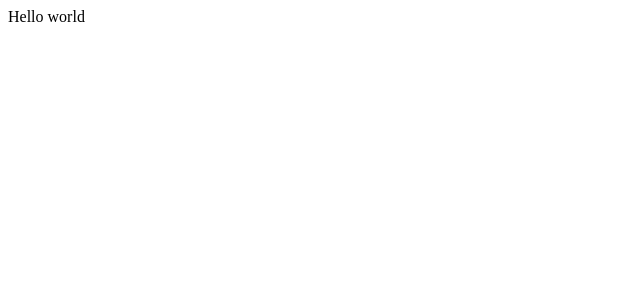
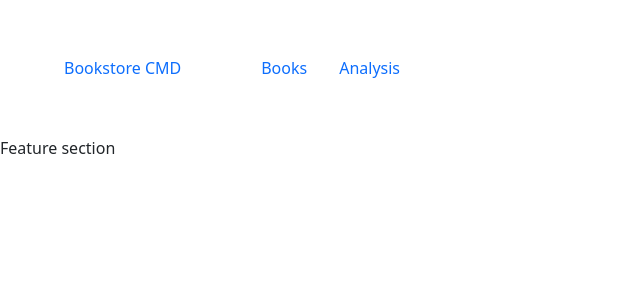
Before and after one commit to leopiresgoss/bookstore-firebase, a React (Create React App) app: page / in a window 1280 px wide. Shown: the top 300 px of the page, without its empty margins (0-640 px from the left). Built offline with nearby package versions, Linux system fonts and the light colour scheme.

Commit message:
Add Navbar

```diff
--- a/package.json
+++ b/package.json
@@ -6,8 +6,11 @@
     "@testing-library/jest-dom": "^5.16.4",
     "@testing-library/react": "^12.1.4",
     "@testing-library/user-event": "^13.5.0",
+    "bootstrap": "^5.1.3",
     "react": "^18.0.0",
+    "react-bootstrap": "^2.2.3",
     "react-dom": "^18.0.0",
+    "react-router-dom": "^6.3.0",
     "react-scripts": "5.0.0",
     "web-vitals": "^2.1.4"
   },
--- /dev/null
+++ b/src/App.js
@@ -0,0 +1,10 @@
+import Navbar from './components/Navbar/Navbar';
+
+const App = () => (
+  <>
+    <Navbar />
+    <div>Feature section</div>
+  </>
+);
+
+export default App;
--- /dev/null
+++ b/src/components/Navbar/Navbar.js
@@ -0,0 +1,34 @@
+import Nav from 'react-bootstrap/Nav';
+
+const Navbar = () => {
+  const links = [
+    {
+      id: 1,
+      path: '/',
+      title: 'Books',
+    },
+    {
+      id: 2,
+      path: '/analysis',
+      title: 'Analysis',
+    },
+  ];
+
+  return (
+    <Nav
+      defaultActiveKey="/"
+      className="p-5"
+    >
+      <Nav.Item className="me-5">
+        <Nav.Link href="/">Bookstore CMD</Nav.Link>
+      </Nav.Item>
+      {links.map((link) => (
+        <Nav.Item key={link.id}>
+          <Nav.Link href={link.path}>{link.title}</Nav.Link>
+        </Nav.Item>
+      ))}
+    </Nav>
+  );
+};
+
+export default Navbar;
--- a/src/index.js
+++ b/src/index.js
@@ -1,10 +1,15 @@
 import React from 'react';
 import { createRoot } from 'react-dom/client';
+import { HashRouter } from 'react-router-dom';
 import reportWebVitals from './reportWebVitals';
+import App from './App';
+import 'bootstrap/dist/css/bootstrap.min.css';
 
 createRoot(document.getElementById('root')).render(
   <React.StrictMode>
-    <div>Hello world</div>
+    <HashRouter>
+      <App />
+    </HashRouter>
   </React.StrictMode>,
 );
 
```
Also changed, not shown: 1 other file (tests, documents, lock files or other folders).
